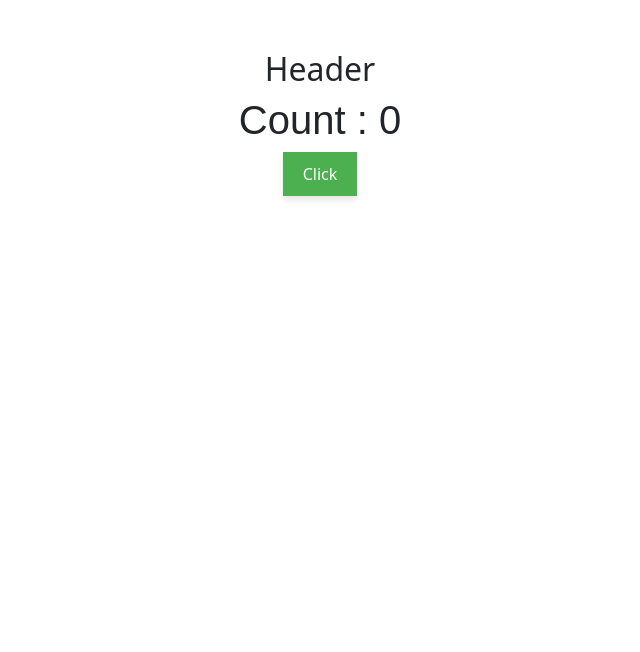
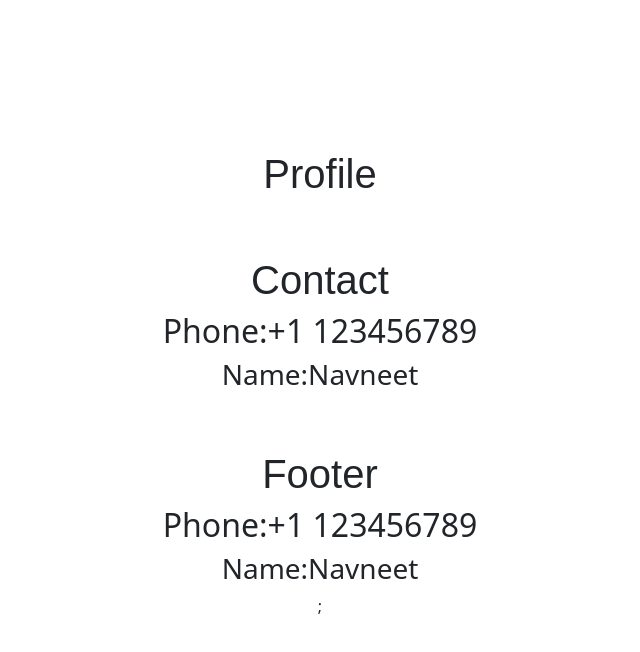
Before and after one commit to navneet-i2e/React_Basics, a React (Vite) app in the folder Basics/: page / in a window 1280 px wide. Shown: the top 652 px of the page, without its empty margins (320-960 px from the left). Built offline with nearby package versions, Linux system fonts and the light colour scheme.

Commit message:
useContext

```diff
--- a/Basics/src/App.jsx
+++ b/Basics/src/App.jsx
@@ -210,25 +210,48 @@
 
 //useCallback  - caching of function
 
-import { useCallback, useState } from "react";
+// import { useCallback, useState } from "react";
+// import "./App.css";
+// import Header from "./Components/Header";
+
+// const App = () => {
+//   const [count, setCount] = useState(0);
+//   const newFn = useCallback(() => {}, []);
+//   return (
+//     <>
+//       <Header newFn={newFn} />
+//       <h1>Count : {count}</h1>
+//       <button
+//         onClick={() => {
+//           setCount((count) => count + 1);
+//         }}
+//       >
+//         Click
+//       </button>
+//     </>
+//   );
+// };
+
+// export default App;
+
+//useContext :- A react Hook that allows you access data
+//from any component without explicitly passing it down through
+//props at any level.
+//manage global data in react app
+
+//steps:-1.Creating the Context,2.Providing the Context,3.Consuming the Context
+
 import "./App.css";
-import Header from "./Components/Header";
+import Footer from "./Components/Footer";
+import Profile from "./Components/Profile";
 
 const App = () => {
-  const [count, setCount] = useState(0);
-  const newFn = useCallback(() => {}, []);
   return (
-    <>
-      <Header newFn={newFn} />
-      <h1>Count : {count}</h1>
-      <button
-        onClick={() => {
-          setCount((count) => count + 1);
-        }}
-      >
-        Click
-      </button>
-    </>
+    <div>
+      <Profile />
+
+      <Footer />
+    </div>
   );
 };
 
--- /dev/null
+++ b/Basics/src/Components/Contact.jsx
@@ -0,0 +1,17 @@
+//2.providing the context
+import { useContext } from "react";
+import { AppContext } from "../context/AppContext";
+
+const Contact = () => {
+  const { phone, name } = useContext(AppContext);
+
+  return (
+    <div>
+      <h1>Contact</h1>
+      <h2>Phone:{phone}</h2>
+      <h3>Name:{name}</h3>
+    </div>
+  );
+};
+
+export default Contact;
--- /dev/null
+++ b/Basics/src/Components/Footer.jsx
@@ -0,0 +1,16 @@
+//2.providing the context
+import { useContext } from "react";
+import { AppContext } from "../context/AppContext";
+
+const Footer = () => {
+  const { phone, name } = useContext(AppContext);
+  return (
+    <div>
+      <h1>Footer</h1>
+      <h2>Phone:{phone}</h2>
+      <h3>Name:{name}</h3>
+    </div>
+  );
+};
+
+export default Footer;
--- /dev/null
+++ b/Basics/src/Components/Profile.jsx
@@ -0,0 +1,13 @@
+//2.providing the context
+import Contact from "./Contact";
+
+const Profile = () => {
+  return (
+    <div>
+      <h1>Profile</h1>
+      <Contact />
+    </div>
+  );
+};
+
+export default Profile;
--- /dev/null
+++ b/Basics/src/context/AppContext.jsx
@@ -0,0 +1,21 @@
+//1.creating context
+import { createContext } from "react";
+import PropTypes from "prop-types";
+
+export const AppContext = createContext();
+
+const ContextProvider = (props) => {
+  const phone = "+1 123456789";
+  const name = "Navneet";
+
+  return (
+    <AppContext.Provider value={{ phone, name }}>
+      {props.children}
+    </AppContext.Provider>
+  );
+};
+
+ContextProvider.propTypes = {
+  children: PropTypes.node.isRequired,
+};
+export default ContextProvider;
--- a/Basics/src/main.jsx
+++ b/Basics/src/main.jsx
@@ -3,5 +3,10 @@
 import "./index.css";
 import App from "./App.jsx";
 import "bootstrap/dist/css/bootstrap.min.css";
+import ContextProvider from "./context/AppContext.jsx";
 
-createRoot(document.getElementById("root")).render(<App />);
+createRoot(document.getElementById("root")).render(
+  <ContextProvider>
+    <App />;
+  </ContextProvider>
+);
```
